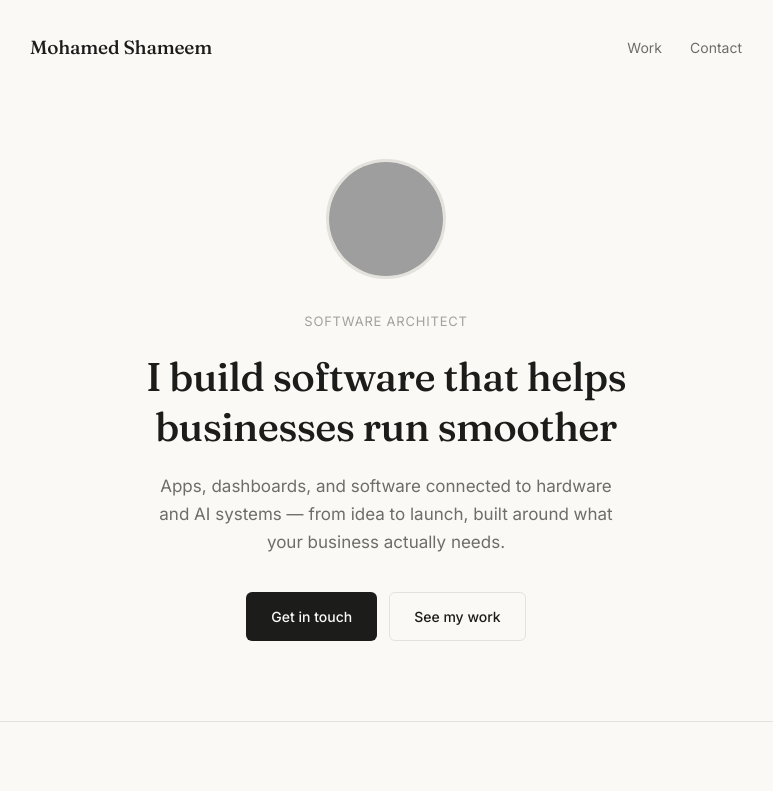
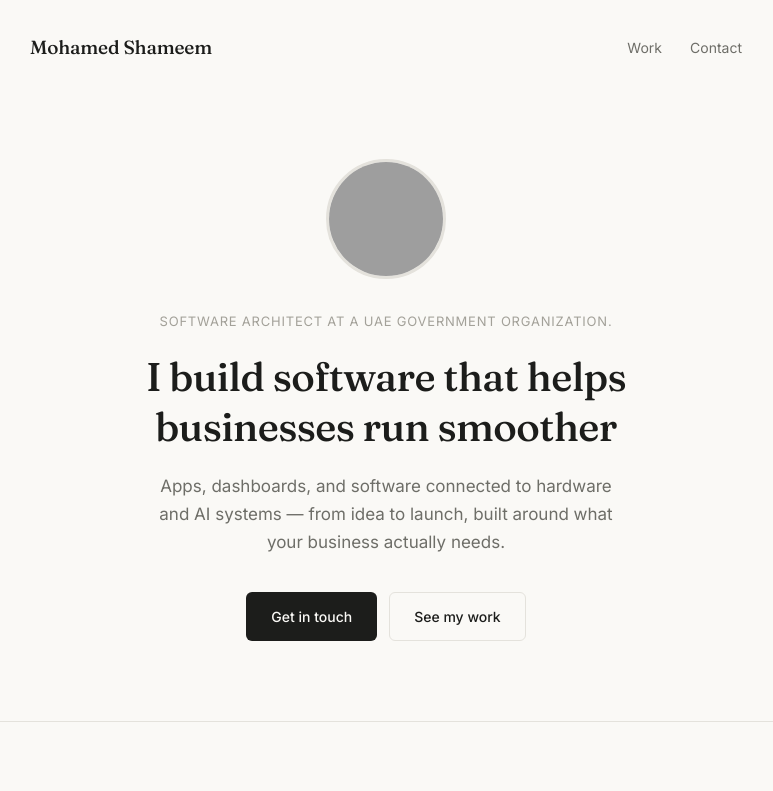
Before and after one commit to shameemkpofficial-git/portfolio, a plain HTML site: page index.html in a window 1280 px wide. Shown: the top 791 px of the page, without its empty margins (254-1027 px from the left). Drawn offline with Linux system fonts and the light colour scheme; grey boxes are pictures that could not be loaded.

Commit message:
-caption updated.

```diff
--- a/index.html
+++ b/index.html
@@ -310,7 +310,7 @@
   <div class="wrap">
     <img src="images/other/shameem.PNG" alt="Mohamed Shameem" class="profile-image">
 
-    <p class="eyebrow">Software Architect</p>
+    <p class="eyebrow">Software Architect at a UAE Government Organization.</p>
     <h1>I build software that helps businesses run smoother</h1>
     <p class="hero-sub">Apps, dashboards, and software connected to hardware and AI systems — from idea to launch, built around what your business actually needs.</p>
     <div class="cta-row">
```
